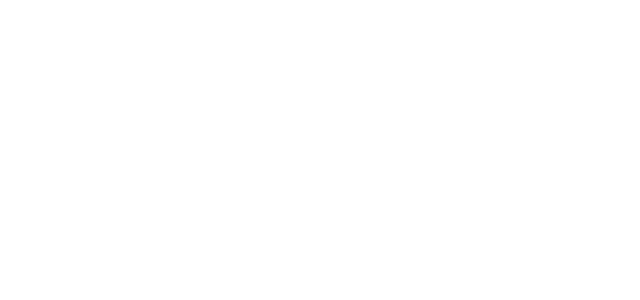
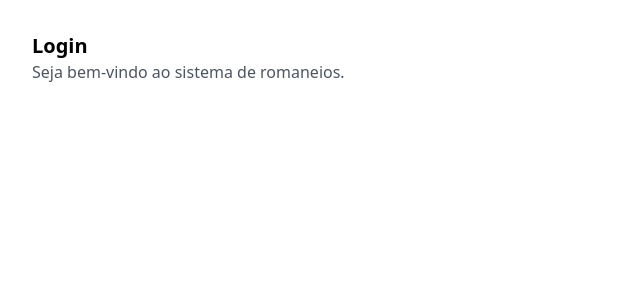
Before and after one commit to lcs-tarso/RomaneiosV2, a React (Vite) app: page / in a window 1280 px wide. Before the commit this address had no page. Shown: the top 300 px of the page, without its empty margins (0-640 px from the left). Built offline with nearby package versions, Linux system fonts and the light colour scheme.

Commit message:
Adiciona rota inicial para Login

```diff
--- a/src/AppRoutes.jsx
+++ b/src/AppRoutes.jsx
@@ -1,18 +1,11 @@
-import { useState, useEffect } from "react";
-import { BrowserRouter as Router, Routes, Route, Navigate, useNavigate, Link, Outlet } from "react-router-dom";
-import { Card, CardContent } from "@/components/ui/card";
-import { Button } from "@/components/ui/button";
-import { Input } from "@/components/ui/input";
-import { Textarea } from "@/components/ui/textarea";
-import { Select, SelectItem } from "@/components/ui/select";
-import { Dialog, DialogContent, DialogHeader, DialogTitle } from "@/components/ui/dialog";
+import { BrowserRouter as Router, Routes, Route } from "react-router-dom";
+import Login from "./pages/Login";
 
 function AppRoutes() {
   return (
     <Router>
       <Routes>
-        {/* Suas rotas aqui, exemplo: */}
-        {/* <Route path="/" element={<Login />} /> */}
+        <Route path="/" element={<Login />} />
       </Routes>
     </Router>
   );
--- /dev/null
+++ b/src/pages/Login.jsx
@@ -0,0 +1,8 @@
+export default function Login() {
+  return (
+    <div className="p-8">
+      <h1 className="text-xl font-bold">Login</h1>
+      <p className="text-gray-600">Seja bem-vindo ao sistema de romaneios.</p>
+    </div>
+  );
+}
```
Also changed, not shown: 1 other file (tests, documents, lock files or other folders).
